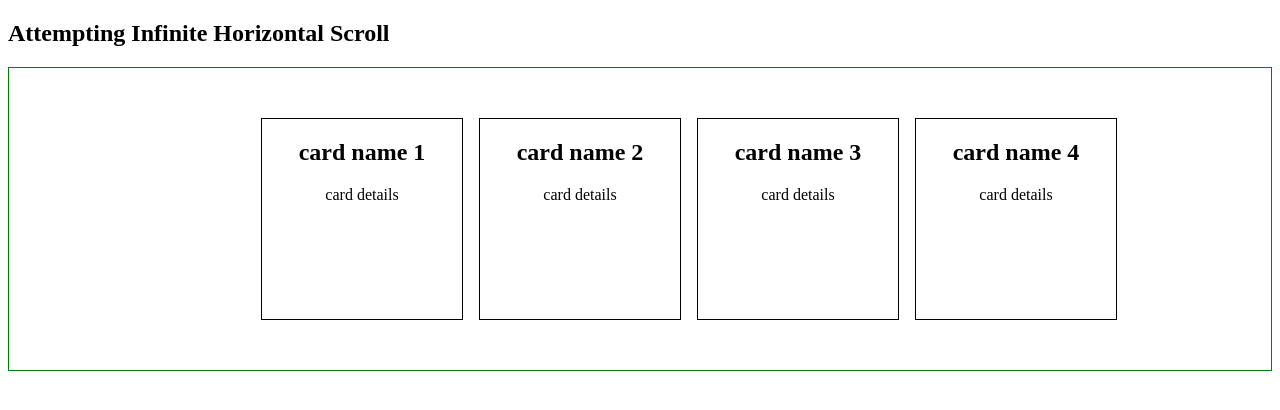
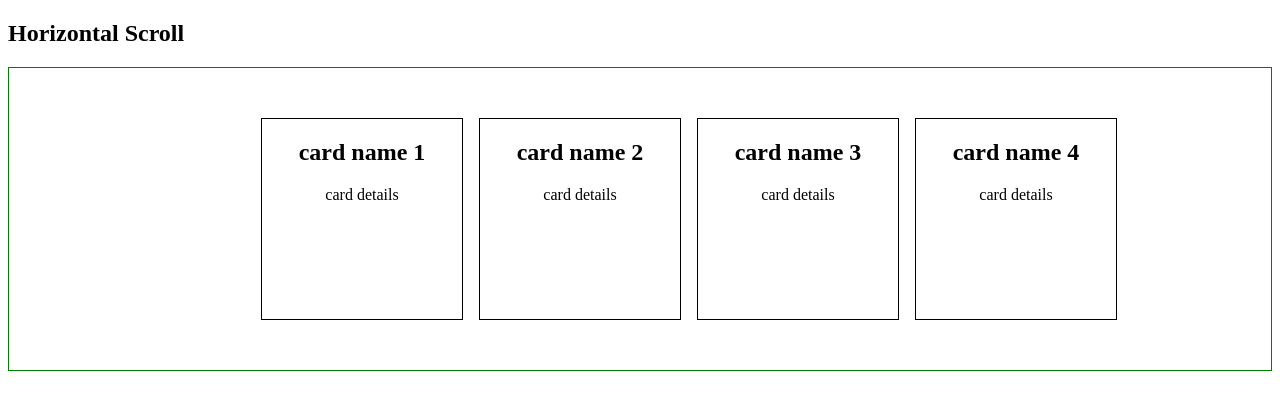
Before and after one commit to kleiry20/JS-Projects, a plain HTML site: page css-animations/infinite-scroll/index.html in a window 1280 px wide. Drawn offline with Linux system fonts and the light colour scheme.

Commit message:
updated title

```diff
--- a/css-animations/infinite-scroll/index.html
+++ b/css-animations/infinite-scroll/index.html
@@ -12,7 +12,7 @@
   <body>
     <div class="container">
       <div class="header">
-        <h2>Attempting Infinite Horizontal Scroll</h2>
+        <h2>Horizontal Scroll</h2>
       </div>
 
       <div class="card-wrapper">
```
